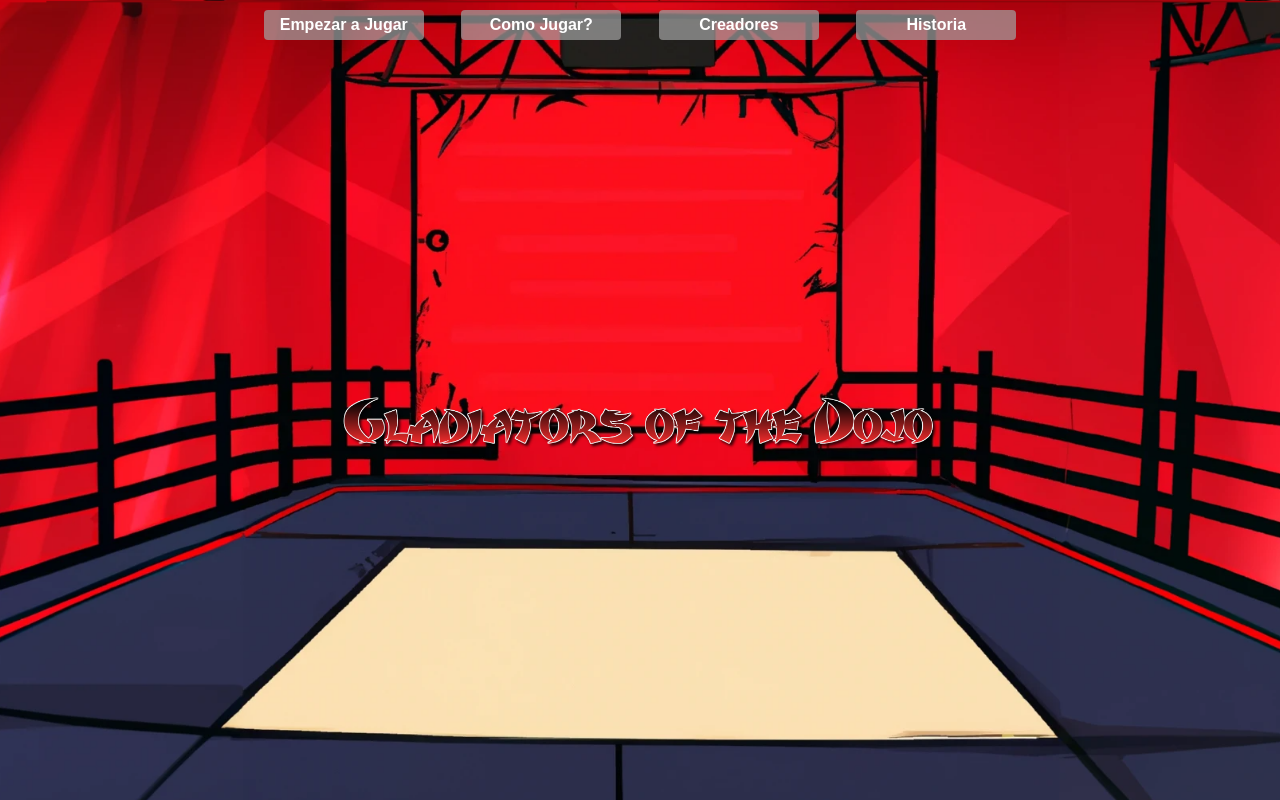
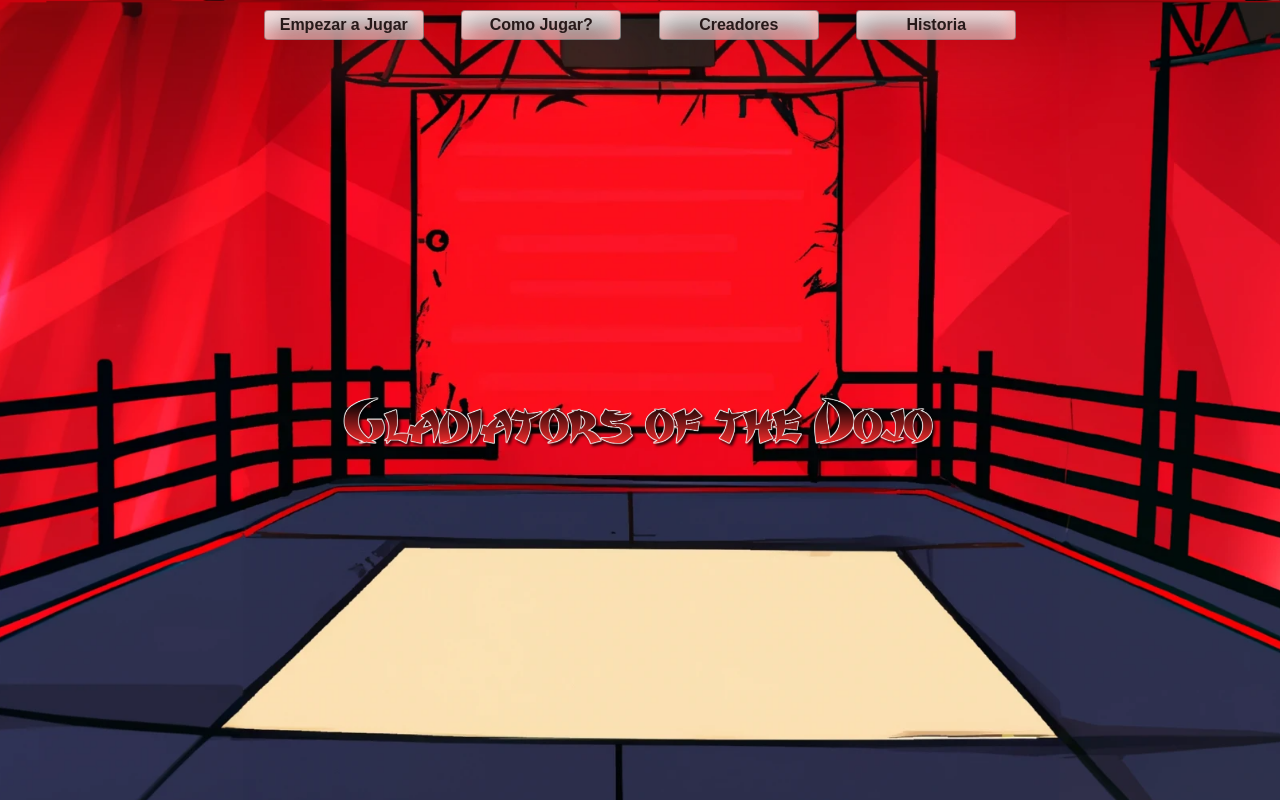
Before and after one commit to Lypher/TorneoDeArtesMarciales, a React (Vite) app: page / in a window 1280 px wide. Built offline with nearby package versions, Linux system fonts and the light colour scheme.

Commit message:
Modifique el estilo de los botones

```diff
--- a/src/App.css
+++ b/src/App.css
@@ -33,12 +33,24 @@
   gap: 10px;
 }
 
+button {
+  color: rgb(39, 26, 26);
+  cursor: pointer;
+  backdrop-filter: blur(6px); background-color: rgba(255, 255, 255,1);
+  box-shadow: 35px 35px 68px 0px rgba(252, 65, 65, 0.349), inset -5px -5px 16px 0px rgba(252, 65, 65, 0.322), inset 0px 11px 28px 0px rgb(255, 255, 255);
+  border: solid 1px red;
+}
+
+button:hover {
+  border-color: white;
+  background:#6b2e2ecf;
+}
+
 .btn_link {
   border: solid 1px transparent;
   padding: 5px 10px;
   border-radius: 4px;
   font-size: 16px;
-  color: white;
   font-weight: 600;
   background-color: #a1a1a1b6;
   width: 160px;
@@ -58,7 +70,11 @@
 
 .wrapper820 {
   max-width: 820px;
-  background: #d3d3d382;
+  background: rgba( 255, 255, 255, 0.25 );
+  box-shadow: 0 8px 32px 0 rgba( 31, 38, 135, 0.37 );
+  backdrop-filter: blur( 4px );
+  border-radius: 10px;
+  border: 1px solid rgba( 255, 255, 255, 0.18 );
   border-radius: 10px;
   padding-bottom: 20px;
 }
@@ -106,7 +122,7 @@
   flex-wrap: nowrap;
   align-items: center;
   gap: 10px;
-  padding: 10px;
+  padding: 15px;
   border-radius: 10px;
   background: #000000a6;
   zoom: 0.85;
@@ -120,6 +136,7 @@
   font-family: sans-serif;
   color: white;
   font-weight: 600;
+  gap: 5px;
 }
 .detail_name {
   text-align: center;
@@ -240,7 +257,7 @@
 
 .PT100 {padding-top: 100px;}
 
-.TXTTRC {text-transform: capitalize;}
+.TXTTRC {text-transform: capitalize; margin-bottom: 5px;}
 
 .PSTR {position: relative;}
 .TRST05 {transition: all, 0.5s;}
@@ -321,15 +338,8 @@
   display: flex;
   padding: 5px 10px;
   border-radius: 5px;
-  background: #df5555cf;
-  border: solid 1px red;
-  color: white;
   font-weight: 600;
   font-size: 16px;
-}
-.large_button:hover {
-  border-color: white;
-  background:#8d3535cf;
 }
 
 
```
